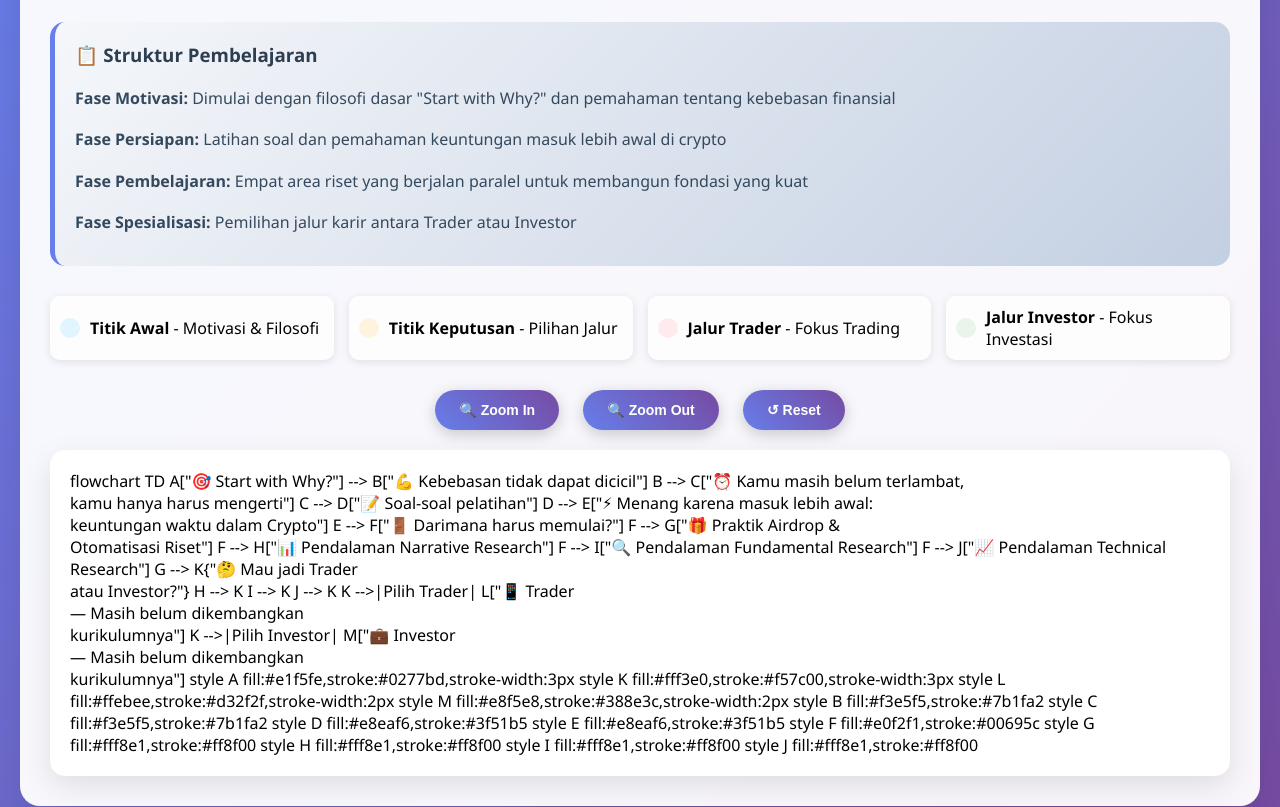
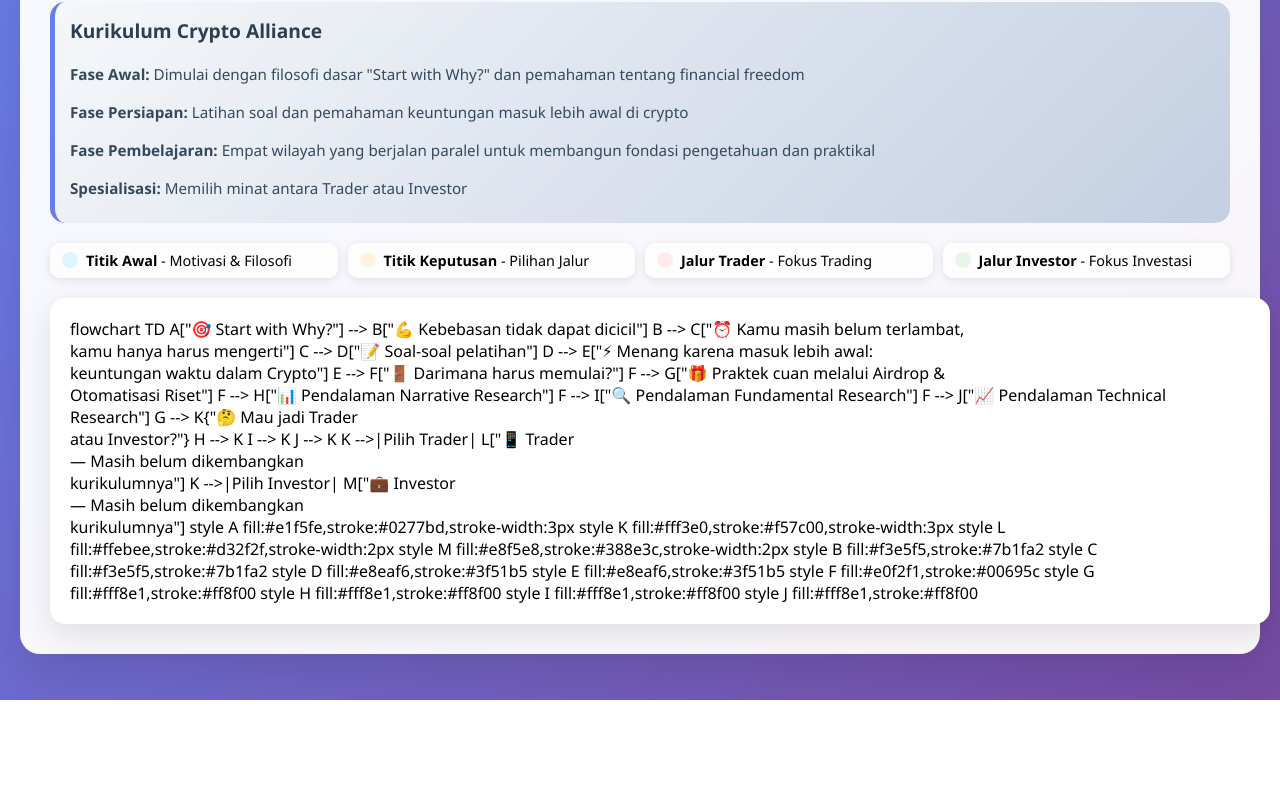
Before and after one commit to Kiviel-Kouzaki/Website-Test, a plain HTML site: page Index.html in a window 1280 px wide. Shown: the part 140-947 px from the top of the page. After the commit the page ends 840 px from the top, so only its background shows below. Drawn offline with Linux system fonts and the light colour scheme; a script that the page names is missing.

Commit message:
Update Index.html

```diff
--- a/Index.html
+++ b/Index.html
@@ -26,8 +26,8 @@
         h1 {
             text-align: center;
             color: #2c3e50;
-            margin-bottom: 30px;
-            font-size: 2.5em;
+            margin-bottom: 20px;
+            font-size: 2.2em;
             font-weight: bold;
             background: linear-gradient(45deg, #667eea, #764ba2);
             -webkit-background-clip: text;
@@ -37,44 +37,48 @@
 
         .description {
             background: linear-gradient(135deg, #f5f7fa 0%, #c3cfe2 100%);
-            padding: 20px;
+            padding: 15px;
             border-radius: 15px;
-            margin-bottom: 30px;
+            margin-bottom: 20px;
             border-left: 5px solid #667eea;
         }
 
         .description h3 {
             color: #2c3e50;
             margin-top: 0;
+            font-size: 1.2em;
         }
 
         .description p {
             color: #34495e;
-            line-height: 1.6;
-            margin-bottom: 10px;
+            line-height: 1.5;
+            margin-bottom: 8px;
+            font-size: 0.95em;
         }
 
         .legend {
             display: grid;
-            grid-template-columns: repeat(auto-fit, minmax(200px, 1fr));
-            gap: 15px;
-            margin-bottom: 30px;
+            grid-template-columns: repeat(auto-fit, minmax(180px, 1fr));
+            gap: 10px;
+            margin-bottom: 20px;
         }
 
         .legend-item {
             display: flex;
             align-items: center;
-            padding: 10px;
+            padding: 8px 12px;
             border-radius: 10px;
             background: rgba(255, 255, 255, 0.8);
             box-shadow: 0 2px 8px rgba(0, 0, 0, 0.1);
+            font-size: 0.9em;
         }
 
         .legend-color {
-            width: 20px;
-            height: 20px;
+            width: 16px;
+            height: 16px;
             border-radius: 50%;
-            margin-right: 10px;
+            margin-right: 8px;
+            flex-shrink: 0;
         }
 
         .color-start { background-color: #e1f5fe; }
@@ -88,30 +92,19 @@
             padding: 20px;
             box-shadow: 0 10px 30px rgba(0, 0, 0, 0.1);
             overflow: auto;
+            width: 100%;
         }
 
-        .controls {
-            text-align: center;
-            margin-bottom: 20px;
+        /* Ensure mermaid diagram is fully visible and accessible */
+        .mermaid {
+            width: 100%;
+            height: auto;
+            display: block;
         }
 
-        .btn {
-            background: linear-gradient(45deg, #667eea, #764ba2);
-            color: white;
-            border: none;
-            padding: 12px 24px;
-            border-radius: 25px;
-            cursor: pointer;
-            margin: 0 10px;
-            font-size: 14px;
-            font-weight: bold;
-            transition: all 0.3s ease;
-            box-shadow: 0 4px 15px rgba(0, 0, 0, 0.2);
-        }
-
-        .btn:hover {
-            transform: translateY(-2px);
-            box-shadow: 0 6px 20px rgba(0, 0, 0, 0.3);
+        .mermaid svg {
+            max-width: 100%;
+            height: auto;
         }
 
         @media (max-width: 768px) {
@@ -121,11 +114,43 @@
             }
 
             h1 {
-                font-size: 2em;
+                font-size: 1.8em;
             }
 
             .legend {
                 grid-template-columns: 1fr;
+            }
+
+            .description {
+                padding: 12px;
+            }
+
+            .description h3 {
+                font-size: 1.1em;
+            }
+
+            .description p {
+                font-size: 0.9em;
+            }
+        }
+
+        @media (max-width: 480px) {
+            body {
+                padding: 10px;
+            }
+
+            .container {
+                padding: 12px;
+                margin: 5px;
+            }
+
+            h1 {
+                font-size: 1.6em;
+                margin-bottom: 15px;
+            }
+
+            #mermaid-diagram {
+                padding: 15px;
             }
         }
     </style>
@@ -135,11 +160,11 @@
         <h1>🚀 Graf Logic Pembelajaran Crypto</h1>
 
         <div class="description">
-            <h3>📋 Struktur Pembelajaran</h3>
-            <p><strong>Fase Motivasi:</strong> Dimulai dengan filosofi dasar "Start with Why?" dan pemahaman tentang kebebasan finansial</p>
+            <h3> Kurikulum Crypto Alliance</h3>
+            <p><strong>Fase Awal:</strong> Dimulai dengan filosofi dasar "Start with Why?" dan pemahaman tentang financial freedom</p>
             <p><strong>Fase Persiapan:</strong> Latihan soal dan pemahaman keuntungan masuk lebih awal di crypto</p>
-            <p><strong>Fase Pembelajaran:</strong> Empat area riset yang berjalan paralel untuk membangun fondasi yang kuat</p>
-            <p><strong>Fase Spesialisasi:</strong> Pemilihan jalur karir antara Trader atau Investor</p>
+            <p><strong>Fase Pembelajaran:</strong> Empat wilayah yang berjalan paralel untuk membangun fondasi pengetahuan dan praktikal</p>
+            <p><strong>Spesialisasi:</strong> Memilih minat antara Trader atau Investor</p>
         </div>
 
         <div class="legend">
@@ -161,12 +186,6 @@
             </div>
         </div>
 
-        <div class="controls">
-            <button class="btn" onclick="zoomIn()">🔍 Zoom In</button>
-            <button class="btn" onclick="zoomOut()">🔍 Zoom Out</button>
-            <button class="btn" onclick="resetZoom()">↺ Reset</button>
-        </div>
-
         <div id="mermaid-diagram">
             <div class="mermaid">
                 flowchart TD
@@ -176,7 +195,7 @@
                     D --> E["⚡ Menang karena masuk lebih awal:<br/>keuntungan waktu dalam Crypto"]
                     E --> F["🚪 Darimana harus memulai?"]
 
-                    F --> G["🎁 Praktik Airdrop &<br/>Otomatisasi Riset"]
+                    F --> G["🎁 Praktek cuan melalui Airdrop &<br/>Otomatisasi Riset"]
                     F --> H["📊 Pendalaman Narrative Research"]
                     F --> I["🔍 Pendalaman Fundamental Research"]
                     F --> J["📈 Pendalaman Technical Research"]
@@ -218,28 +237,6 @@
             }
         });
 
-        let currentZoom = 1;
-        const diagram = document.getElementById('mermaid-diagram');
-
-        function zoomIn() {
-            currentZoom += 0.1;
-            diagram.style.transform = `scale(${currentZoom})`;
-            diagram.style.transformOrigin = 'center';
-        }
-
-        function zoomOut() {
-            if (currentZoom > 0.5) {
-                currentZoom -= 0.1;
-                diagram.style.transform = `scale(${currentZoom})`;
-                diagram.style.transformOrigin = 'center';
-            }
-        }
-
-        function resetZoom() {
-            currentZoom = 1;
-            diagram.style.transform = 'scale(1)';
-        }
-
         // Add smooth scrolling and animations
         document.addEventListener('DOMContentLoaded', function() {
             const container = document.querySelector('.container');
```
